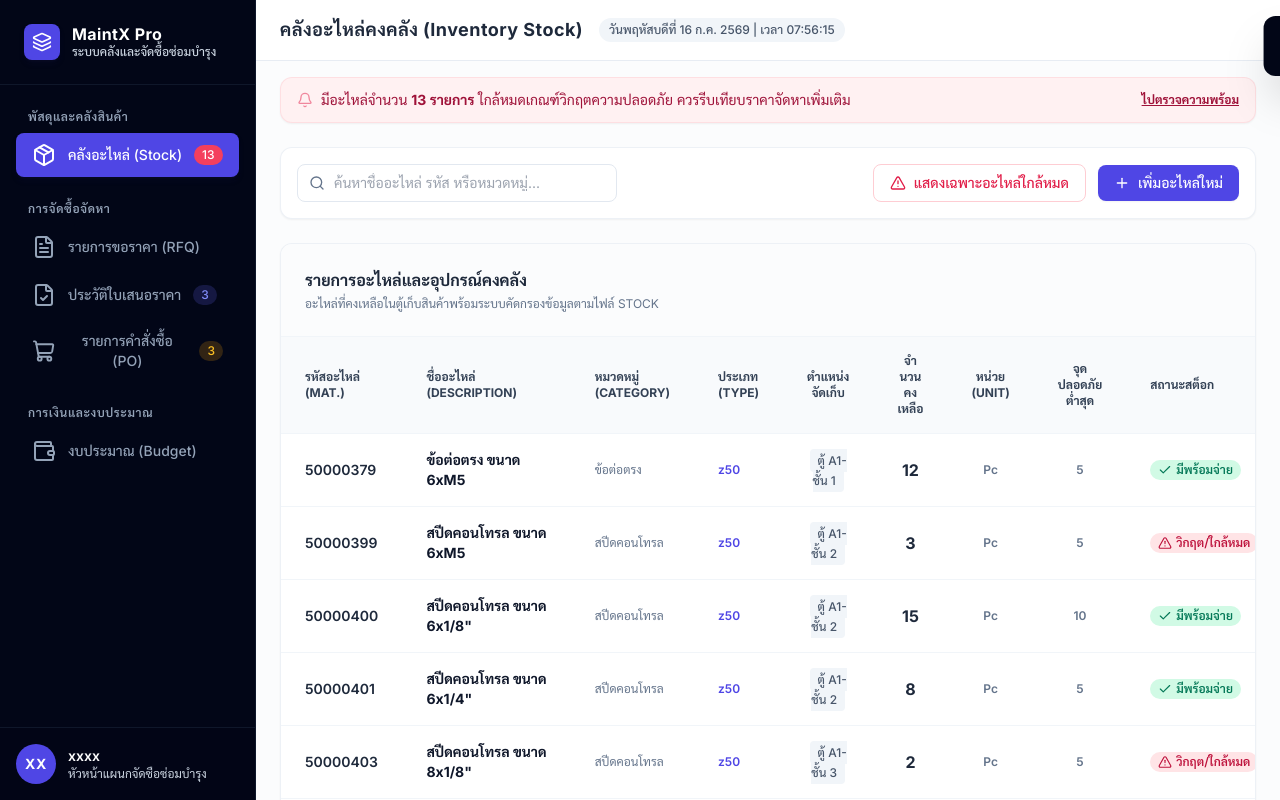
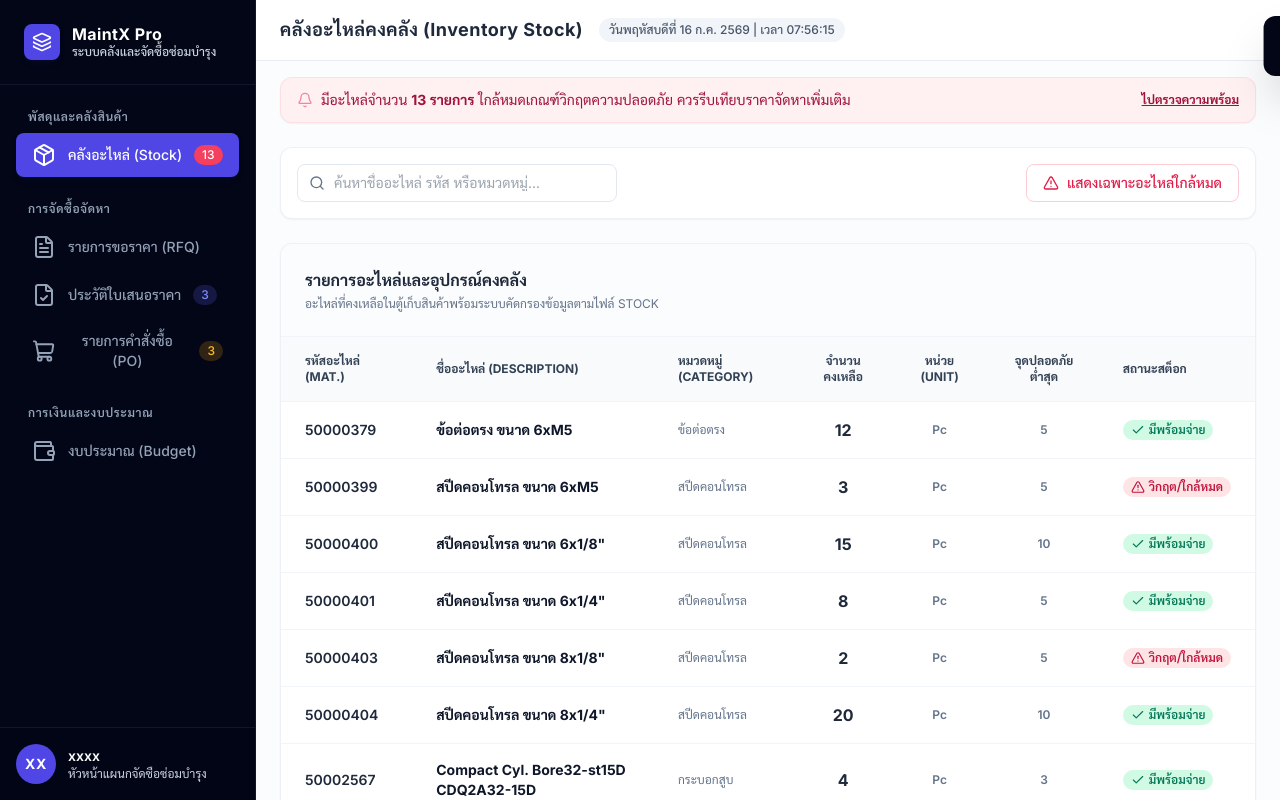
Before and after one commit to TheFirstzOne/Pr_Report, a plain HTML site: page index.html in a window 1280 px wide. Drawn offline with nearby package versions, Linux system fonts and the light colour scheme.

Commit message:
refactor: remove write-only controls and dead columns from Stock/Orders tabs

```diff
--- a/index.html
+++ b/index.html
@@ -201,10 +201,6 @@
                             <i data-lucide="alert-triangle" class="w-4 h-4"></i>
                             <span>แสดงเฉพาะอะไหล่ใกล้หมด</span>
                         </button>
-                        <button onclick="openModal('addStock')" class="bg-indigo-600 hover:bg-indigo-700 text-white px-4 py-2 rounded-lg text-sm font-medium flex items-center space-x-2 transition-colors shadow-sm focus:ring-2 focus:ring-indigo-500/50 focus:outline-none">
-                            <i data-lucide="plus" class="w-4 h-4"></i>
-                            <span>เพิ่มอะไหล่ใหม่</span>
-                        </button>
                     </div>
                 </div>
 
@@ -223,13 +219,10 @@
                                     <th class="px-6 py-4">รหัสอะไหล่ (MAT.)</th>
                                     <th class="px-6 py-4">ชื่ออะไหล่ (Description)</th>
                                     <th class="px-6 py-4">หมวดหมู่ (Category)</th>
-                                    <th class="px-6 py-4">ประเภท (Type)</th>
-                                    <th class="px-6 py-4 text-center">ตำแหน่งจัดเก็บ</th>
                                     <th class="px-6 py-4 text-center">จํานวนคงเหลือ</th>
                                     <th class="px-6 py-4 text-center">หน่วย (Unit)</th>
                                     <th class="px-6 py-4 text-center">จุดปลอดภัยต่ำสุด</th>
                                     <th class="px-6 py-4">สถานะสต็อก</th>
-                                    <th class="px-6 py-4 text-right">ปรับปรุงสต็อก</th>
                                 </tr>
                             </thead>
                             <tbody id="stock-table-body">
@@ -297,7 +290,6 @@
                                     <th class="px-6 py-4">ประเภทงาน</th>
                                     <th class="px-6 py-4">ซัพพลายเออร์</th>
                                     <th class="px-6 py-4">สถานะสั่งซื้อ</th>
-                                    <th class="px-6 py-4 text-right">การจัดการ</th>
                                 </tr>
                             </thead>
                             <tbody id="orders-table-body">
@@ -917,16 +909,10 @@
                         <td class="px-6 py-4 font-semibold text-slate-800">${part.id}</td>
                         <td class="px-6 py-4 font-bold text-slate-900">${part.name}</td>
                         <td class="px-6 py-4 text-slate-500 text-xs">${part.category}</td>
-                        <td class="px-6 py-4 text-xs font-semibold text-indigo-600">${part.type || "-"}</td>
-                        <td class="px-6 py-4 text-center"><span class="text-xs bg-slate-100 text-slate-600 px-2 py-1 rounded font-medium">${part.location}</span></td>
                         <td class="px-6 py-4 text-center font-bold text-slate-800 text-base">${part.qty}</td>
                         <td class="px-6 py-4 text-center text-xs font-semibold text-slate-500">${part.unit || "Pc"}</td>
                         <td class="px-6 py-4 text-center text-slate-500 text-xs font-semibold">${part.reorder}</td>
                         <td class="px-6 py-4">${statusBadge}</td>
-                        <td class="px-6 py-4 text-right flex items-center justify-end space-x-1.5">
-                            <button onclick="adjustQty('${part.id}', -1)" class="w-8 h-8 flex items-center justify-center rounded-lg border border-slate-200 hover:bg-slate-100 hover:text-slate-900 text-slate-600 font-bold transition-all">-</button>
-                            <button onclick="adjustQty('${part.id}', 1)" class="w-8 h-8 flex items-center justify-center rounded-lg border border-slate-200 hover:bg-slate-100 hover:text-slate-900 text-slate-600 font-bold transition-all">+</button>
-                        </td>
                     </tr>
                 `;
             });
@@ -937,21 +923,16 @@
             tbody.innerHTML = "";
 
             purchaseOrders.forEach(order => {
-                let statusColor = "";
-                let actionBtn = "";
+                let statusColor = "bg-slate-100 border border-slate-200 text-slate-600";
 
                 if (order.status === "รอดำเนินการ" || order.status === "Pending") {
                     statusColor = "bg-indigo-50 border border-indigo-100 text-indigo-700";
-                    actionBtn = `<button onclick="updateOrderStatus('${order.poNo !== '-' ? order.poNo : order.prNo}', 'DEL.')" class="text-xs bg-indigo-600 hover:bg-indigo-700 text-white px-2.5 py-1.5 rounded-lg transition-colors flex items-center space-x-1 font-bold shadow-sm"><i data-lucide="truck" class="w-3.5 h-3.5"></i> <span>ส่งของ</span></button>`;
                 } else if (order.status === "กำลังจัดส่ง" || order.status === "DEL.") {
                     statusColor = "bg-amber-50 border border-amber-100 text-amber-700";
-                    actionBtn = `<button onclick="updateOrderStatus('${order.poNo !== '-' ? order.poNo : order.prNo}', 'RECEIVED')" class="text-xs bg-emerald-600 hover:bg-emerald-700 text-white px-2.5 py-1.5 rounded-lg transition-colors flex items-center space-x-1 font-bold shadow-sm"><i data-lucide="package-check" class="w-3.5 h-3.5"></i> <span>ตรวจรับอะไหล่</span></button>`;
                 } else if (order.status === "RECEIVED" || order.status === "ได้รับแล้ว") {
                     statusColor = "bg-emerald-50 border border-emerald-100 text-emerald-700";
-                    actionBtn = `<span class="text-xs text-slate-500 italic">ตรวจรับและเติมคลังเรียบร้อย</span>`;
                 } else if (order.status === "Cancle" || order.status === "Cancel") {
                     statusColor = "bg-rose-50 border border-rose-100 text-rose-700";
-                    actionBtn = `<span class="text-xs text-slate-500 italic">ยกเลิกแล้ว</span>`;
                 }
 
                 tbody.innerHTML += `
@@ -968,12 +949,10 @@
                         <td class="px-6 py-4 text-xs text-slate-500">${order.category}</td>
                         <td class="px-6 py-4 text-xs text-slate-500">${order.vendor || "-"}</td>
                         <td class="px-6 py-4"><span class="px-2 py-1 text-xs font-bold rounded-lg ${statusColor}">${order.status}</span></td>
-                        <td class="px-6 py-4 text-right flex items-center justify-end">${actionBtn}</td>
                     </tr>
                 `;
             });
 
-            // Calculate state summary
             const pOrders = purchaseOrders.filter(o => o.status === "รอดำเนินการ" || o.status === "Pending").length;
             const sOrders = purchaseOrders.filter(o => o.status === "กำลังจัดส่ง" || o.status === "DEL.").length;
             const rOrders = purchaseOrders.filter(o => o.status === "ได้รับแล้ว" || o.status === "RECEIVED").length;
```
